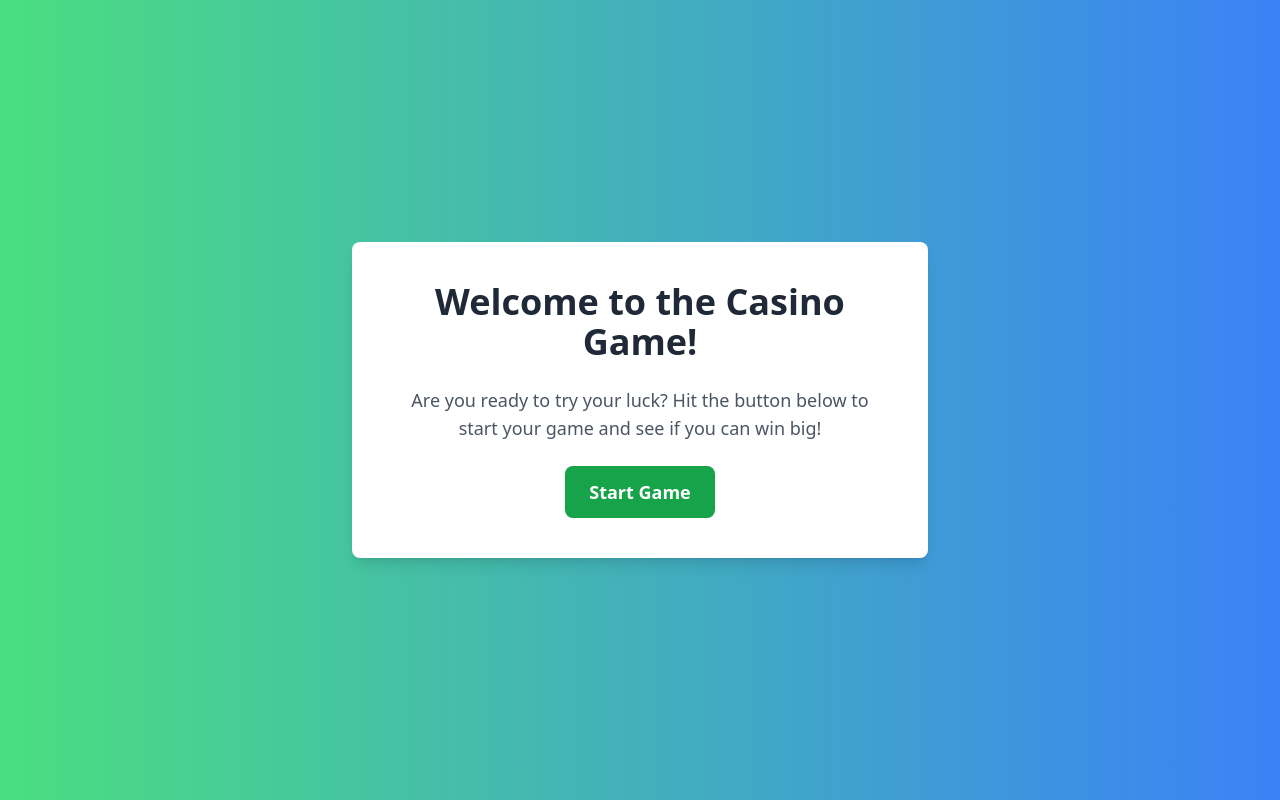
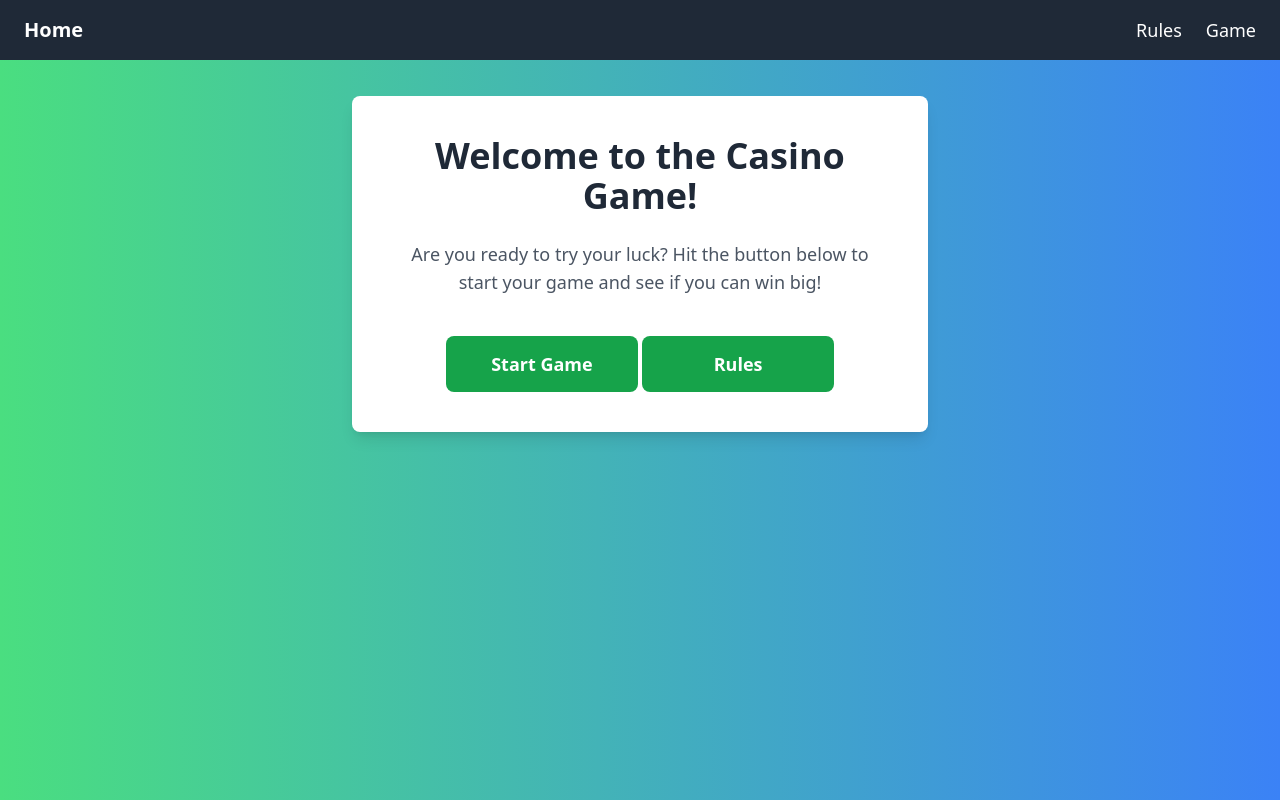
Before and after one commit to Nicola31082005/Casino, a website built with Vite: page casino-game/index.html in a window 1280 px wide. Built offline with nearby package versions, Linux system fonts and the light colour scheme.

Commit message:
make navigation

```diff
--- a/casino-game/index.html
+++ b/casino-game/index.html
@@ -8,10 +8,23 @@
     <link rel="stylesheet" href="./src/output.css">
     <script type="module" src="./src/main.ts"></script>
 </head>
-<body class="bg-gradient-to-r from-green-400 to-blue-500 min-h-screen flex items-center justify-center">
+<body class="bg-gradient-to-r from-green-400 to-blue-500 min-h-screen flex flex-col">
 
-    <!-- Main container for the homepage -->
-    <div class="text-center bg-white p-10 rounded-lg shadow-lg max-w-xl w-full">
+    <!-- Fixed Navigation Bar -->
+    <nav class="bg-gray-800 text-white py-4 fixed w-full top-0 left-0 z-10">
+        <div class="mx-auto px-6 flex justify-between items-center">
+            <!-- Left side: Home Link -->
+            <a href="./index.html" class="text-xl font-bold">Home</a>
+            <!-- Right side: Nav Links (Rules, Game) -->
+            <div class="flex space-x-6">
+                <a href="./rules.html" class="text-lg font-medium hover:text-gray-400 transition-colors duration-300">Rules</a>
+                <a href="./game.html" class="text-lg font-medium hover:text-gray-400 transition-colors duration-300">Game</a>
+            </div>
+        </div>
+    </nav>
+
+    <!-- Main container for the homepage (with space at the top for navigation) -->
+    <div class="text-center bg-white p-10 rounded-lg shadow-lg max-w-xl w-full mt-24 mx-auto">
 
         <!-- Heading for the homepage -->
         <h1 class="text-4xl font-extrabold text-gray-800 mb-6">
@@ -23,10 +36,17 @@
             Are you ready to try your luck? Hit the button below to start your game and see if you can win big!
         </p>
 
-        <!-- Start Game Button -->
+        <!-- Start Game Button with fixed size -->
         <a href="./game.html">
-            <button class="bg-green-600 text-white text-lg font-semibold px-6 py-3 rounded-lg hover:bg-green-800 transition-colors duration-300">
+            <button class="bg-green-600 text-white text-lg font-semibold w-48 h-14 rounded-lg hover:bg-green-800 transition-colors duration-300">
                 Start Game
+            </button>
+        </a>
+
+        <!-- Rules Button with fixed size -->
+        <a href="./rules.html">
+            <button class="bg-green-600 text-white text-lg font-semibold w-48 h-14 rounded-lg hover:bg-green-800 transition-colors duration-300 mt-4">
+                Rules
             </button>
         </a>
 
```
Also changed, not shown: casino-game/public/game.html (+13 -2 lines), casino-game/src/output.css.
